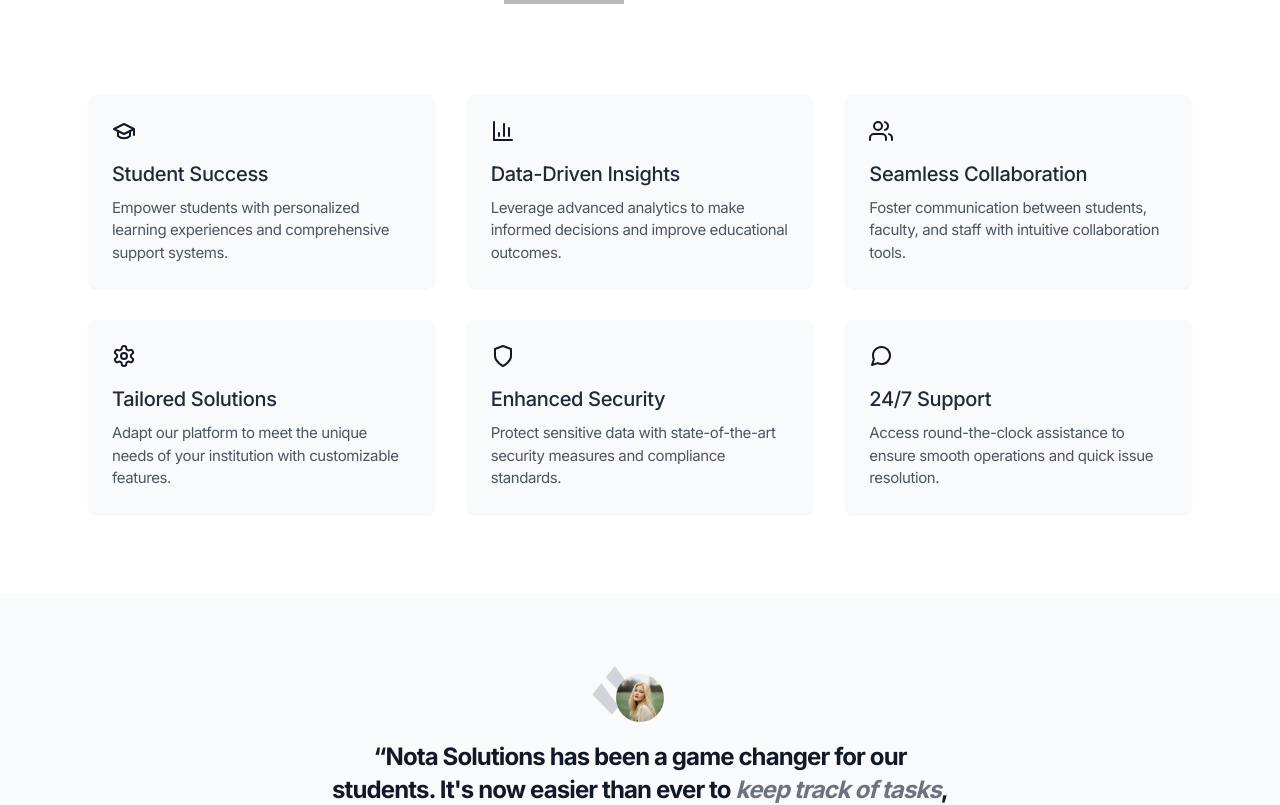
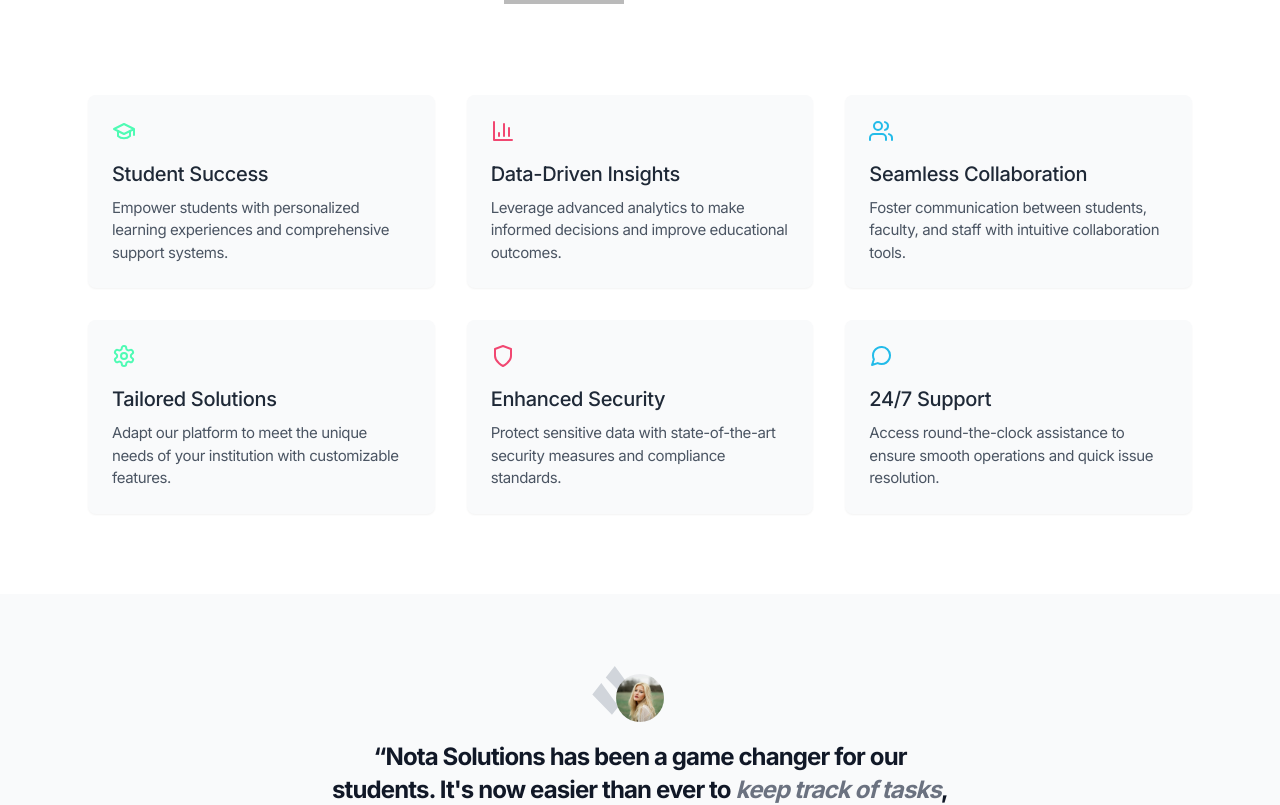
Before and after one commit to AnthonyCampos1234/Avisari, a Next.js app: page / in a window 1280 px wide. Shown: the part 1983-2788 px from the top of the page. Built offline with nearby package versions, Linux system fonts and the light colour scheme; no server answers; grey boxes are pictures that could not be loaded.

Commit message:
more changes

```diff
--- a/components/cta.tsx
+++ b/components/cta.tsx
@@ -6,7 +6,7 @@ export default function Cta() {
     <section>
       <div className="mx-auto max-w-6xl px-4 sm:px-6">
         <div
-          className="relative overflow-hidden rounded-2xl text-center shadow-xl before:pointer-events-none before:absolute before:inset-0 before:-z-10 before:rounded-2xl before:bg-gray-900"
+          className="relative overflow-hidden rounded-2xl text-center shadow-xl before:pointer-events-none before:absolute before:inset-0 before:-z-10 before:rounded-2xl before:bg-gradient-to-r before:from-[#4ffbb4] before:via-[#f14771] before:to-[#23bbe9]"
           data-aos="zoom-y-out"
         >
           {/* Glow */}
--- a/components/features-planet.tsx
+++ b/components/features-planet.tsx
@@ -30,32 +30,32 @@ export default function FeaturesPlanet() {
           {/* Grid */}
           <div className="grid gap-8 sm:grid-cols-2 lg:grid-cols-3">
             <FeatureCard
-              icon={<SchoolIcon />}
+              icon={<SchoolIcon color="#4ffbb4" />}
               title="Student Success"
               description="Empower students with personalized learning experiences and comprehensive support systems."
             />
             <FeatureCard
-              icon={<AnalyticsIcon />}
+              icon={<AnalyticsIcon color="#f14771" />}
               title="Data-Driven Insights"
               description="Leverage advanced analytics to make informed decisions and improve educational outcomes."
             />
             <FeatureCard
-              icon={<CollaborationIcon />}
+              icon={<CollaborationIcon color="#23bbe9" />}
               title="Seamless Collaboration"
               description="Foster communication between students, faculty, and staff with intuitive collaboration tools."
             />
             <FeatureCard
-              icon={<CustomizationIcon />}
+              icon={<CustomizationIcon color="#4ffbb4" />}
               title="Tailored Solutions"
               description="Adapt our platform to meet the unique needs of your institution with customizable features."
             />
             <FeatureCard
-              icon={<SecurityIcon />}
+              icon={<SecurityIcon color="#f14771" />}
               title="Enhanced Security"
               description="Protect sensitive data with state-of-the-art security measures and compliance standards."
             />
             <FeatureCard
-              icon={<SupportIcon />}
+              icon={<SupportIcon color="#23bbe9" />}
               title="24/7 Support"
               description="Access round-the-clock assistance to ensure smooth operations and quick issue resolution."
             />
@@ -69,26 +69,26 @@ export default function FeaturesPlanet() {
 function FeatureCard({ icon, title, description }: { icon: React.ReactNode; title: string; description: string }) {
   return (
     <article className="bg-gray-50 p-6 rounded-lg shadow-sm hover:shadow-md transition-shadow duration-300">
-      <div className="mb-4 text-pastel-blue">{icon}</div>
+      <div className="mb-4">{icon}</div>
       <h3 className="mb-2 text-xl font-medium text-gray-800">{title}</h3>
       <p className="text-[15px] text-gray-600">{description}</p>
     </article>
   );
 }
 
-// Add these icon components or import them from an icon library
-function SchoolIcon() {
+// Update the icon components to accept a color prop
+function SchoolIcon({ color = "currentColor" }) {
   return (
-    <svg xmlns="http://www.w3.org/2000/svg" width="24" height="24" viewBox="0 0 24 24" fill="none" stroke="currentColor" strokeWidth="2" strokeLinecap="round" strokeLinejoin="round">
+    <svg xmlns="http://www.w3.org/2000/svg" width="24" height="24" viewBox="0 0 24 24" fill="none" stroke={color} strokeWidth="2" strokeLinecap="round" strokeLinejoin="round">
       <path d="M22 10v6M2 10l10-5 10 5-10 5z" />
       <path d="M6 12v5c3 3 9 3 12 0v-5" />
     </svg>
   );
 }
 
-function AnalyticsIcon() {
+function AnalyticsIcon({ color = "currentColor" }) {
   return (
-    <svg xmlns="http://www.w3.org/2000/svg" width="24" height="24" viewBox="0 0 24 24" fill="none" stroke="currentColor" strokeWidth="2" strokeLinecap="round" strokeLinejoin="round">
+    <svg xmlns="http://www.w3.org/2000/svg" width="24" height="24" viewBox="0 0 24 24" fill="none" stroke={color} strokeWidth="2" strokeLinecap="round" strokeLinejoin="round">
       <path d="M3 3v18h18" />
       <path d="M18 17V9" />
       <path d="M13 17V5" />
@@ -97,9 +97,9 @@ function AnalyticsIcon() {
   );
 }
 
-function CollaborationIcon() {
+function CollaborationIcon({ color = "currentColor" }) {
   return (
-    <svg xmlns="http://www.w3.org/2000/svg" width="24" height="24" viewBox="0 0 24 24" fill="none" stroke="currentColor" strokeWidth="2" strokeLinecap="round" strokeLinejoin="round">
+    <svg xmlns="http://www.w3.org/2000/svg" width="24" height="24" viewBox="0 0 24 24" fill="none" stroke={color} strokeWidth="2" strokeLinecap="round" strokeLinejoin="round">
       <path d="M17 21v-2a4 4 0 0 0-4-4H5a4 4 0 0 0-4 4v2" />
       <circle cx="9" cy="7" r="4" />
       <path d="M23 21v-2a4 4 0 0 0-3-3.87" />
@@ -108,26 +108,26 @@ function CollaborationIcon() {
   );
 }
 
-function CustomizationIcon() {
+function CustomizationIcon({ color = "currentColor" }) {
   return (
-    <svg xmlns="http://www.w3.org/2000/svg" width="24" height="24" viewBox="0 0 24 24" fill="none" stroke="currentColor" strokeWidth="2" strokeLinecap="round" strokeLinejoin="round">
+    <svg xmlns="http://www.w3.org/2000/svg" width="24" height="24" viewBox="0 0 24 24" fill="none" stroke={color} strokeWidth="2" strokeLinecap="round" strokeLinejoin="round">
       <path d="M12.22 2h-.44a2 2 0 0 0-2 2v.18a2 2 0 0 1-1 1.73l-.43.25a2 2 0 0 1-2 0l-.15-.08a2 2 0 0 0-2.73.73l-.22.38a2 2 0 0 0 .73 2.73l.15.1a2 2 0 0 1 1 1.72v.51a2 2 0 0 1-1 1.74l-.15.09a2 2 0 0 0-.73 2.73l.22.38a2 2 0 0 0 2.73.73l.15-.08a2 2 0 0 1 2 0l.43.25a2 2 0 0 1 1 1.73V20a2 2 0 0 0 2 2h.44a2 2 0 0 0 2-2v-.18a2 2 0 0 1 1-1.73l.43-.25a2 2 0 0 1 2 0l.15.08a2 2 0 0 0 2.73-.73l.22-.39a2 2 0 0 0-.73-2.73l-.15-.08a2 2 0 0 1-1-1.74v-.5a2 2 0 0 1 1-1.74l.15-.09a2 2 0 0 0 .73-2.73l-.22-.38a2 2 0 0 0-2.73-.73l-.15.08a2 2 0 0 1-2 0l-.43-.25a2 2 0 0 1-1-1.73V4a2 2 0 0 0-2-2z" />
       <circle cx="12" cy="12" r="3" />
     </svg>
   );
 }
 
-function SecurityIcon() {
+function SecurityIcon({ color = "currentColor" }) {
   return (
-    <svg xmlns="http://www.w3.org/2000/svg" width="24" height="24" viewBox="0 0 24 24" fill="none" stroke="currentColor" strokeWidth="2" strokeLinecap="round" strokeLinejoin="round">
+    <svg xmlns="http://www.w3.org/2000/svg" width="24" height="24" viewBox="0 0 24 24" fill="none" stroke={color} strokeWidth="2" strokeLinecap="round" strokeLinejoin="round">
       <path d="M12 22s8-4 8-10V5l-8-3-8 3v7c0 6 8 10 8 10z" />
     </svg>
   );
 }
 
-function SupportIcon() {
+function SupportIcon({ color = "currentColor" }) {
   return (
-    <svg xmlns="http://www.w3.org/2000/svg" width="24" height="24" viewBox="0 0 24 24" fill="none" stroke="currentColor" strokeWidth="2" strokeLinecap="round" strokeLinejoin="round">
+    <svg xmlns="http://www.w3.org/2000/svg" width="24" height="24" viewBox="0 0 24 24" fill="none" stroke={color} strokeWidth="2" strokeLinecap="round" strokeLinejoin="round">
       <path d="M21 11.5a8.38 8.38 0 0 1-.9 3.8 8.5 8.5 0 0 1-7.6 4.7 8.38 8.38 0 0 1-3.8-.9L3 21l1.9-5.7a8.38 8.38 0 0 1-.9-3.8 8.5 8.5 0 0 1 4.7-7.6 8.38 8.38 0 0 1 3.8-.9h.5a8.48 8.48 0 0 1 8 8v.5z" />
     </svg>
   );
--- a/components/hero-home.tsx
+++ b/components/hero-home.tsx
@@ -73,7 +73,7 @@ export default function HeroHome() {
           {/* Section header */}
           <div className="pb-12 text-center md:pb-16">
             <h1
-              className="mb-6 border-y text-5xl font-bold [border-image:linear-gradient(to_right,transparent,theme(colors.slate.300/.8),transparent)1] md:text-6xl"
+              className="mb-6 border-y text-5xl font-bold [border-image:linear-gradient(to_right,transparent,#4ffbb4,#f14771,#23bbe9,transparent)1] md:text-6xl"
               data-aos="zoom-y-out"
               data-aos-delay={150}
             >
```
